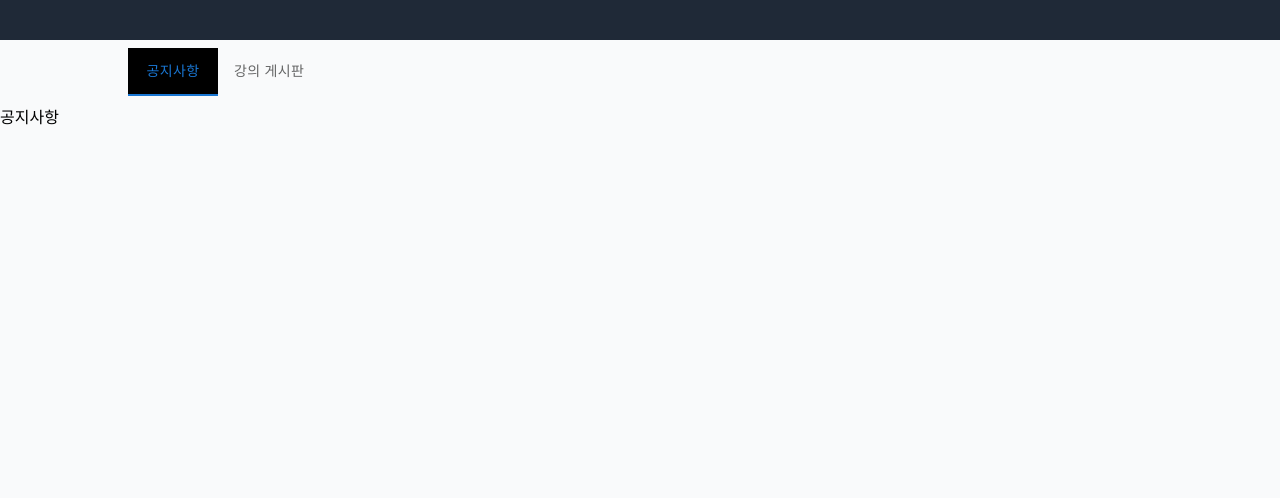
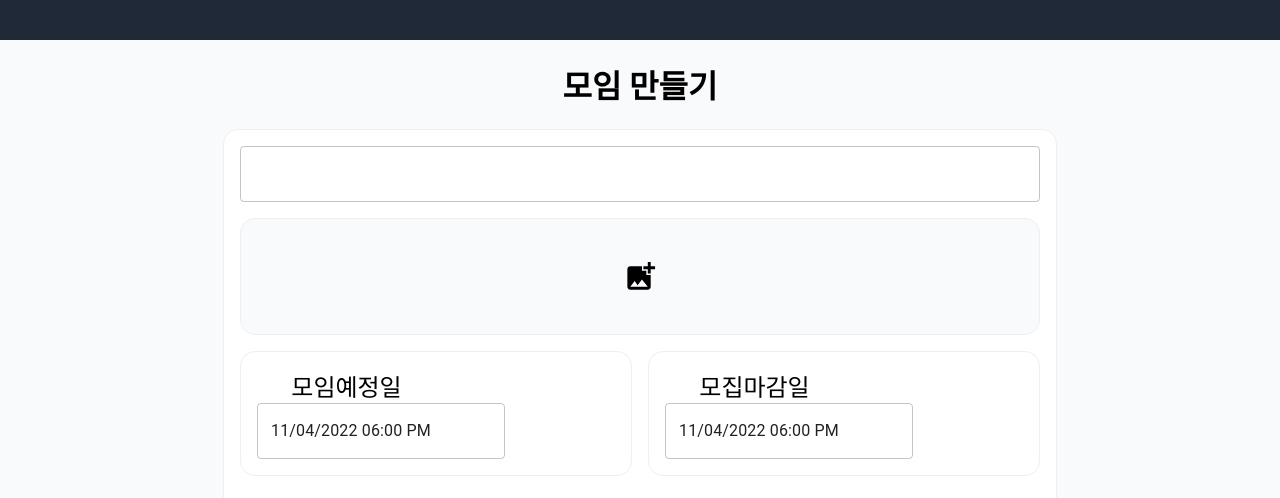
Before and after one commit to hobbyfive/hobbyfive_front, a React (Create React App) app: page /create in a window 1280 px wide. Shown: the top 498 px of the page. Built offline with nearby package versions, Linux system fonts and the light colour scheme.

Commit message:
title, imageBox, gatheringDay, deadLine

```diff
--- a/package.json
+++ b/package.json
@@ -5,10 +5,16 @@
   "dependencies": {
     "@emotion/react": "^11.10.4",
     "@emotion/styled": "^11.10.4",
+    "@mui/icons-material": "^5.10.9",
     "@mui/material": "^5.10.10",
+    "@mui/x-date-pickers": "^5.0.5",
     "@testing-library/jest-dom": "^5.16.5",
     "@testing-library/react": "^13.4.0",
     "@testing-library/user-event": "^13.5.0",
+    "date-fns": "^2.29.3",
+    "dayjs": "^1.11.6",
+    "luxon": "^2.5.0",
+    "moment": "^2.29.4",
     "react": "^18.2.0",
     "react-dom": "^18.2.0",
     "react-router": "^6.4.2",
--- a/src/App.js
+++ b/src/App.js
@@ -3,6 +3,7 @@ import Main from './pages/Main';
 import Join from './pages/Join';
 import Create from './pages/Create';
 import MyPage from './pages/MyPage';
+import Tmp from './pages/temp/Tmp';
 
 function App() {
   return (
@@ -10,6 +11,7 @@ function App() {
       <Route path="/" element={<Main />} />
       <Route path="/join" element={<Join />} />
       <Route path="/create" element={<Create />} />
+      <Route path="/tmp" element={<Tmp />} />
       <Route path="/mypage" element={<MyPage />} />
     </Routes>
   );
--- a/src/pages/Create.css
+++ b/src/pages/Create.css
@@ -7,31 +7,65 @@ header {
   background-color: #1F2937;
 }
 
-.h2g {
-  font-weight: 500;
-  margin: 0;
+.pageTitle {
+  text-align: center;
 }
 
-.hehe {
+.timeBox{
   display: flex;
-  justify-content: space-between;
+  justify-content: space-around;
+  padding: 1vh;
 }
 
-.hehe2 {
-  margin-top: 1.5vh;
-  margin-bottom: 1.5vh;
+.inlineBlock{
+  display: inline-block;
+  vertical-align: middle;
 }
 
-.hehe3 {
-  margin-top: 1vh;
-  text-align: right;
+.gatheringDay{
+  padding: 2vh;
+  border: 1px solid #EEEFF2;
+  border-radius: 15px;
+  margin: 1vh;
+  width: 50%;
 }
 
-.hoho {
-  border-top: 1px solid #EEEFF2;
+.deadLine {
+  padding: 2vh;
+  border: 1px solid #EEEFF2;
+  border-radius: 15px;
+  margin: 1vh;
+  width: 50%;
+}
+
+.gatheringDayText {
+  width: 50%;
+  text-align: center;
+  font-size: 1.5rem;
+}
+
+.deadLineText{
+  width: 50%;
+  text-align: center;
+  font-size: 1.5rem;
+}
+
+.title{
+  margin: 1vh;
+  padding: 1vh;
+}
+
+.imageBox{
+  margin: 0 auto;
+  border: 1px solid #EEEFF2;
+  border-radius: 15px;
+  width: 96%;
+  background-color: #F9FAFB;
+}
+
+.muiIcon {
+  display: flex;
+  justify-content: center;
+  margin: 5vh;
 
 }
-
-.hoho2{
-  padding: 2vh
-}
--- a/src/pages/Create.jsx
+++ b/src/pages/Create.jsx
@@ -1,81 +1,83 @@
 import React, { useState } from 'react';
-
 import './Create.css';
 
-import { styled } from '@mui/material/styles';
-import Tab from '@mui/material/Tab';
-import Tabs from '@mui/material/Tabs';
+import Box from '@mui/material/Box';
 import TextField from '@mui/material/TextField';
 import InputAdornment from '@mui/material/InputAdornment';
+import AddPhotoAlternateIcon from '@mui/icons-material/AddPhotoAlternate';
 
-import Box from '@mui/material/Box';
-
-const StyledTabs = styled(Tabs)({
-  margin: '1vh auto',
-  width: '80vw',
-});
-
-const StyledTab = styled(Tab)({
-  '&.Mui-selected': { backgroundColor: 'black' },
-});
+import dayjs from 'dayjs';
+import { DateTimePicker } from '@mui/x-date-pickers/DateTimePicker';
+import { LocalizationProvider } from '@mui/x-date-pickers/LocalizationProvider';
+import { AdapterDayjs } from '@mui/x-date-pickers/AdapterDayjs';
 
 const Create = () => {
-  const [value, setValue] = useState(0);
-  const handleChange = (event, newValue) => {
-    setValue(newValue);
+  const [gatheringDay, setGatheringDay] = useState(
+    dayjs('2022-11-04T18:00:00'),
+  );
+  const [deadLine, setDeadLine] = useState(dayjs('2022-11-04T18:00:00'));
+  const handleGatheringDay = newValue => {
+    setGatheringDay(newValue);
   };
+  const handleDeadLine = newValue => {
+    setDeadLine(newValue);
+  };
+
   return (
     <div>
       <header></header>
-      <StyledTabs value={value} onChange={handleChange}>
-        <StyledTab label="공지사항" />
-        <StyledTab label="강의 게시판" />
-      </StyledTabs>
-      {value === 0 && <div>공지사항</div>}
-      {value === 1 && (
+      <h1 className="pageTitle">모임 만들기</h1>
       <Box
         sx={{
           margin: '1vh auto',
-
-            width: '80vw',
-
+          width: '65vw',
+          height: '80vh',
           backgroundColor: 'white',
           borderRadius: '15px',
           border: '1px solid #EEEFF2',
         }}
       >
-          <div className="hoho2">
-            <div className="hehe">
-              <h2 className="h2g">질문하기</h2>
-              <button>취소</button>
-            </div>
-
-            <div className="hehe2">
+        <div className="title">
           <TextField
             id="outlined-textarea"
             fullWidth
             InputProps={{
-                  endAdornment: (
-                    <InputAdornment position="end">0 / 100</InputAdornment>
-                  ),
+              endAdornment: <InputAdornment position="end"></InputAdornment>,
             }}
           />
         </div>
-            <div>
-              <TextField id="outlined-textarea" fullWidth multiline rows={18} />
-              <div className="hehe3">
-                <span className="hehe4">0 / 50000</span>
+        <div className="imageBox">
+          <div className="muiIcon">
+            <AddPhotoAlternateIcon fontSize="large" />
+          </div>
+        </div>
+        <div className="timeBox">
+          <div className="gatheringDay">
+            <div className="gatheringDayText inlineBlock">모임예정일</div>
+            <div className="gatheringDayContent inlineBlock">
+              <LocalizationProvider dateAdapter={AdapterDayjs}>
+                <DateTimePicker
+                  value={gatheringDay}
+                  onChange={handleGatheringDay}
+                  renderInput={params => <TextField {...params} />}
+                />
+              </LocalizationProvider>
+            </div>
+          </div>
+          <div className="deadLine">
+            <div className="deadLineText inlineBlock">모집마감일</div>
+            <div className="deadLineContent inlineBlock">
+              <LocalizationProvider dateAdapter={AdapterDayjs}>
+                <DateTimePicker
+                  value={deadLine}
+                  onChange={handleDeadLine}
+                  renderInput={params => <TextField {...params} />}
+                />
+              </LocalizationProvider>
             </div>
           </div>
         </div>
-
-          <div className="hoho hoho2">
-            <div className="hehe">
-              <h2 className="h2g">분류선택</h2>
-            </div>
-          </div>
       </Box>
-      )}
     </div>
   );
 };
--- /dev/null
+++ b/src/pages/temp/Tmp.css
@@ -0,0 +1,37 @@
+body {
+  background-color: #F9FAFB;
+}
+
+header {
+  height: 5vh;
+  background-color: #1F2937;
+}
+
+.h2g {
+  font-weight: 500;
+  margin: 0;
+}
+
+.hehe {
+  display: flex;
+  justify-content: space-between;
+}
+
+.hehe2 {
+  margin-top: 1.5vh;
+  margin-bottom: 1.5vh;
+}
+
+.hehe3 {
+  margin-top: 1vh;
+  text-align: right;
+}
+
+.hoho {
+  border-top: 1px solid #EEEFF2;
+
+}
+
+.hoho2{
+  padding: 2vh
+}
--- /dev/null
+++ b/src/pages/temp/Tmp.jsx
@@ -0,0 +1,81 @@
+import React, { useState } from 'react';
+
+import './Tmp.css';
+
+import { styled } from '@mui/material/styles';
+import Tab from '@mui/material/Tab';
+import Tabs from '@mui/material/Tabs';
+import TextField from '@mui/material/TextField';
+import InputAdornment from '@mui/material/InputAdornment';
+
+import Box from '@mui/material/Box';
+
+const StyledTabs = styled(Tabs)({
+  margin: '1vh auto',
+  width: '80vw',
+});
+
+const StyledTab = styled(Tab)({
+  '&.Mui-selected': { backgroundColor: 'black' },
+});
+
+export default function Tmp() {
+  const [value, setValue] = useState(0);
+  const handleChange = (event, newValue) => {
+    setValue(newValue);
+  };
+  return (
+    <div>
+      <header></header>
+      <StyledTabs value={value} onChange={handleChange}>
+        <StyledTab label="공지사항" />
+        <StyledTab label="강의 게시판" />
+      </StyledTabs>
+      {value === 0 && <div>공지사항</div>}
+      {value === 1 && (
+        <Box
+          sx={{
+            margin: '1vh auto',
+
+            width: '80vw',
+
+            backgroundColor: 'white',
+            borderRadius: '15px',
+            border: '1px solid #EEEFF2',
+          }}
+        >
+          <div className="hoho2">
+            <div className="hehe">
+              <h2 className="h2g">질문하기</h2>
+              <button>취소</button>
+            </div>
+
+            <div className="hehe2">
+              <TextField
+                id="outlined-textarea"
+                fullWidth
+                InputProps={{
+                  endAdornment: (
+                    <InputAdornment position="end">0 / 100</InputAdornment>
+                  ),
+                }}
+              />
+            </div>
+            <div>
+              <TextField id="outlined-textarea" fullWidth multiline rows={18} />
+              <div className="hehe3">
+                <span className="hehe4">0 / 50000</span>
+              </div>
+            </div>
+          </div>
+
+          <div className="hoho hoho2">
+            <div className="hehe">
+              <h2 className="h2g">분류선택</h2>
+            </div>
+          </div>
+        </Box>
+      )}
+    </div>
+  );
+}
```
Also changed, not shown: 1 other file (tests, documents, lock files or other folders). Lines whose indentation alone changed are shown as unchanged.
